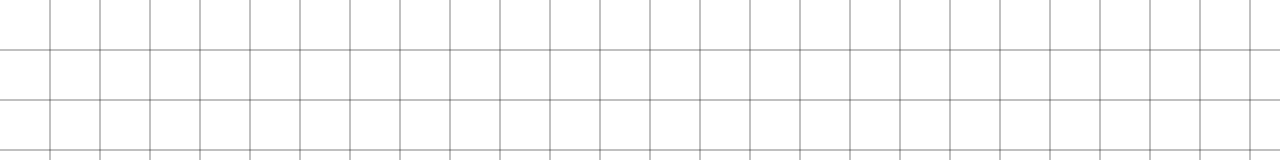
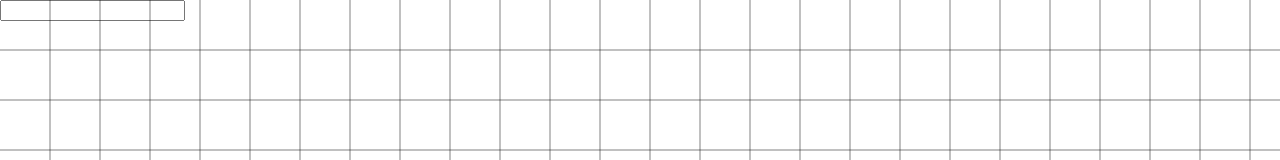
Before and after one commit to functie/functie.github.io, a plain HTML site: page index.html in a window 1280 px wide. Shown: the top 160 px of the page. Drawn offline with Linux system fonts and the light colour scheme.

Commit message:
Update index.html

```diff
--- a/index.html
+++ b/index.html
@@ -6,6 +6,7 @@
 </head>
 <body>
 	<canvas id="canvas"></canvas>
+	<input type="text" style="z-index: 1">
 </body>
 	<script src="script.js"></script>
 </html>
```
